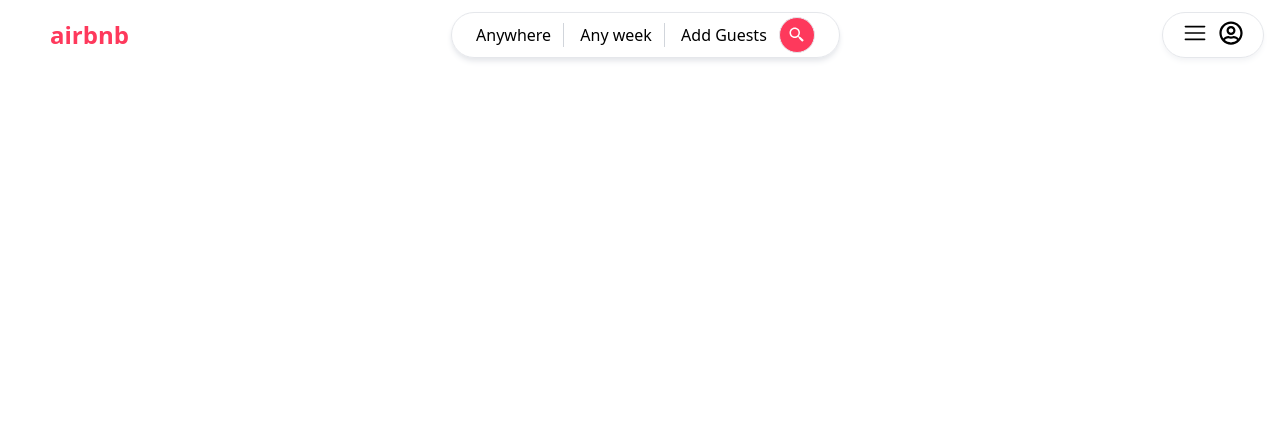
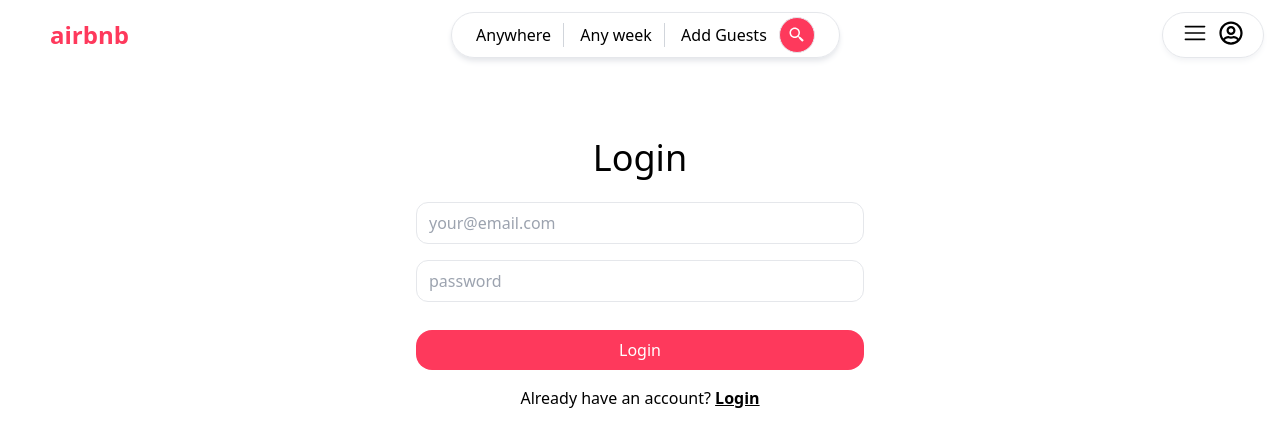
Before and after one commit to MarioAngelov2/Airbnb, a React (Vite) app in the folder client/: page /login in a window 1280 px wide. Shown: the top 446 px of the page. Built offline with nearby package versions, Linux system fonts and the light colour scheme; some icons are missing.

Commit message:
Add routes

```diff
--- a/client/src/App.jsx
+++ b/client/src/App.jsx
@@ -1,13 +1,17 @@
 import { Route, Routes } from "react-router-dom";
 import Account from "./components/Account/Account";
 import Navbar from "./components/Navbar/Navbar";
+import Login from "./components/Login/Login";
+import Register from "./components/Register/Register";
 
 function App() {
     return (
         <div className="py-3 px-4">
-                <Navbar />
+            <Navbar />
             <Routes>
                 <Route path="/account" element={<Account />} />
+                <Route path="/register" element={<Register />} />
+                <Route path="/login" element={<Login />} />
             </Routes>
         </div>
     );
```
